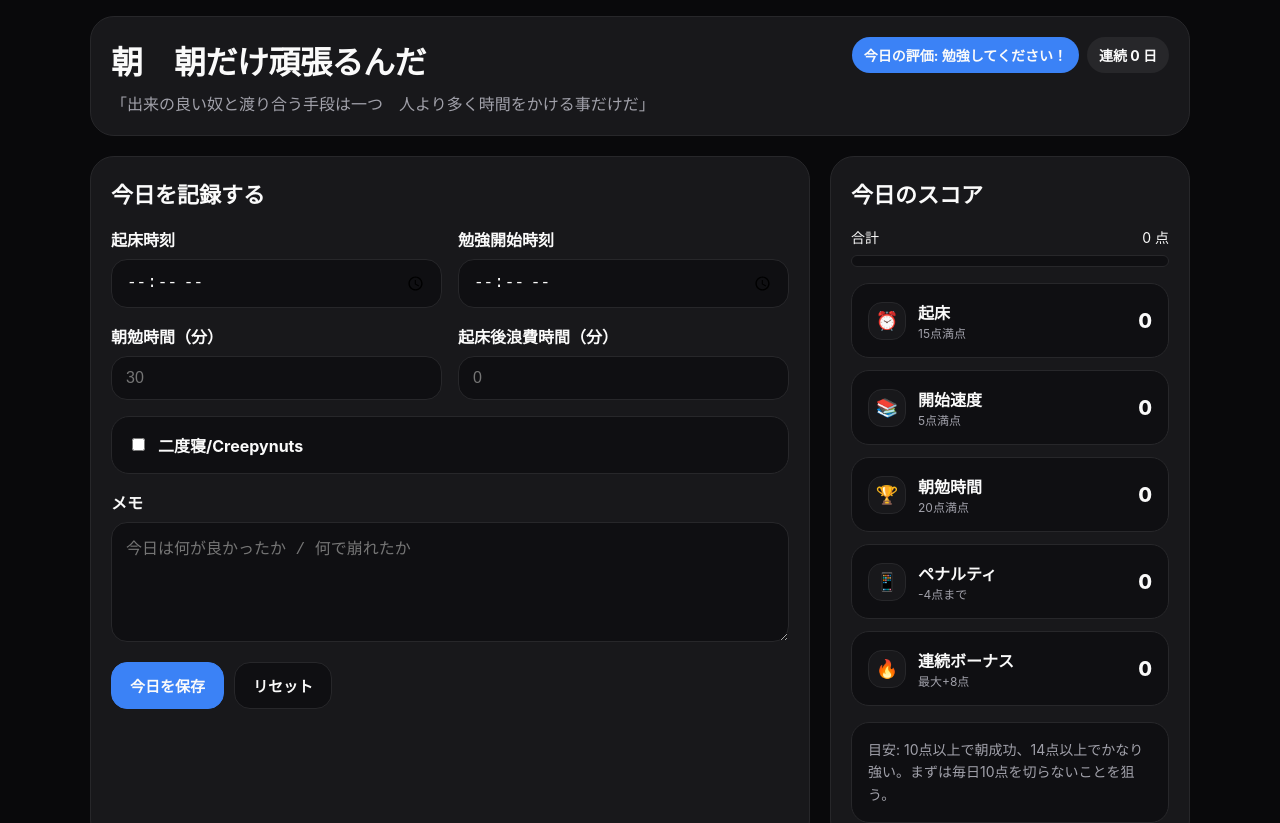
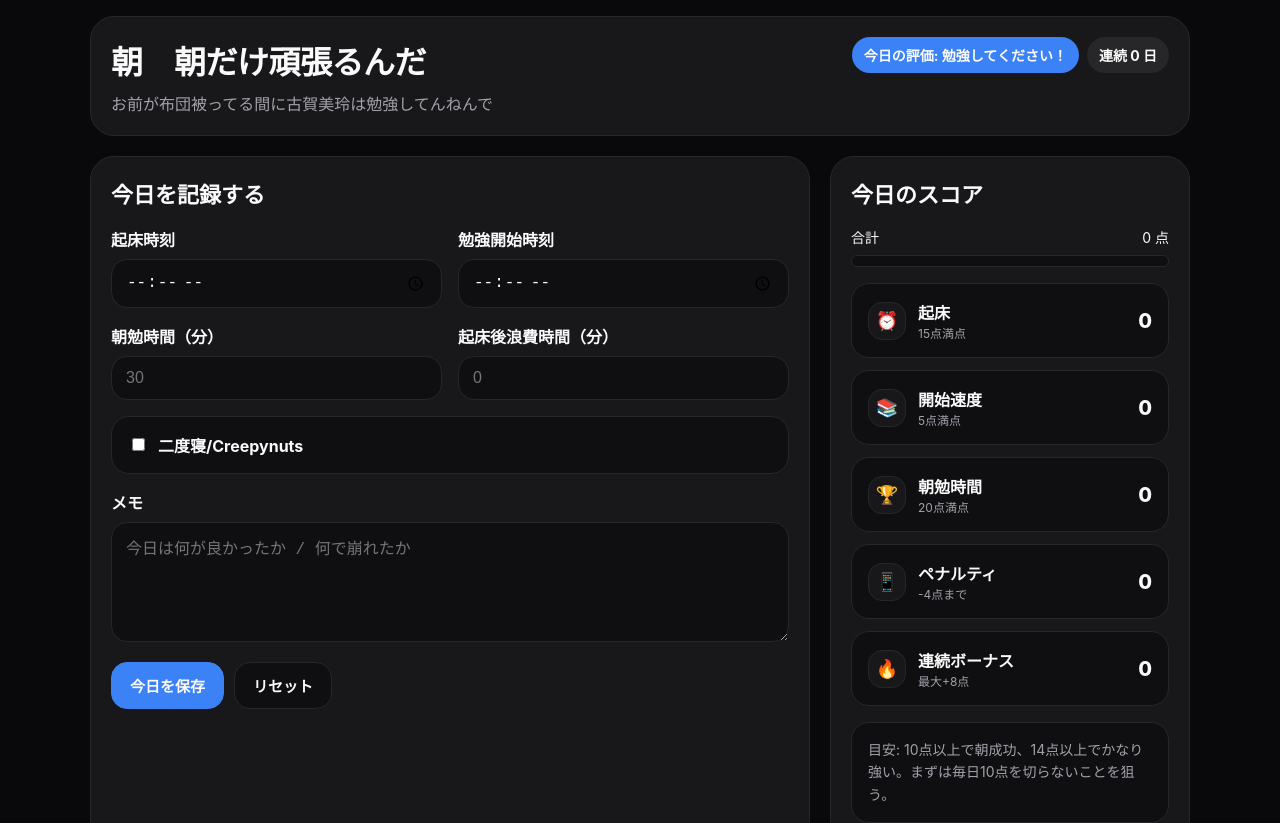
Before and after one commit to togold194/MOrninG, a React (Vite) app: page / in a window 1280 px wide. Shown: the top 823 px of the page. Built offline with nearby package versions, Linux system fonts and the light colour scheme.

Commit message:
Update quote in App component

```diff
--- a/src/App.jsx
+++ b/src/App.jsx
@@ -327,7 +327,7 @@ export default function App() {
                 朝　朝だけ頑張るんだ
               </div>
               <div style={{ marginTop: 8, color: COLORS.sub }}>
-                「出来の良い奴と渡り合う手段は一つ　人より多く時間をかける事だけだ」
+                お前が布団被ってる間に古賀美玲は勉強してんねんで
               </div>
             </div>
             <div style={{ display: "flex", gap: 8, flexWrap: "wrap" }}>
```
